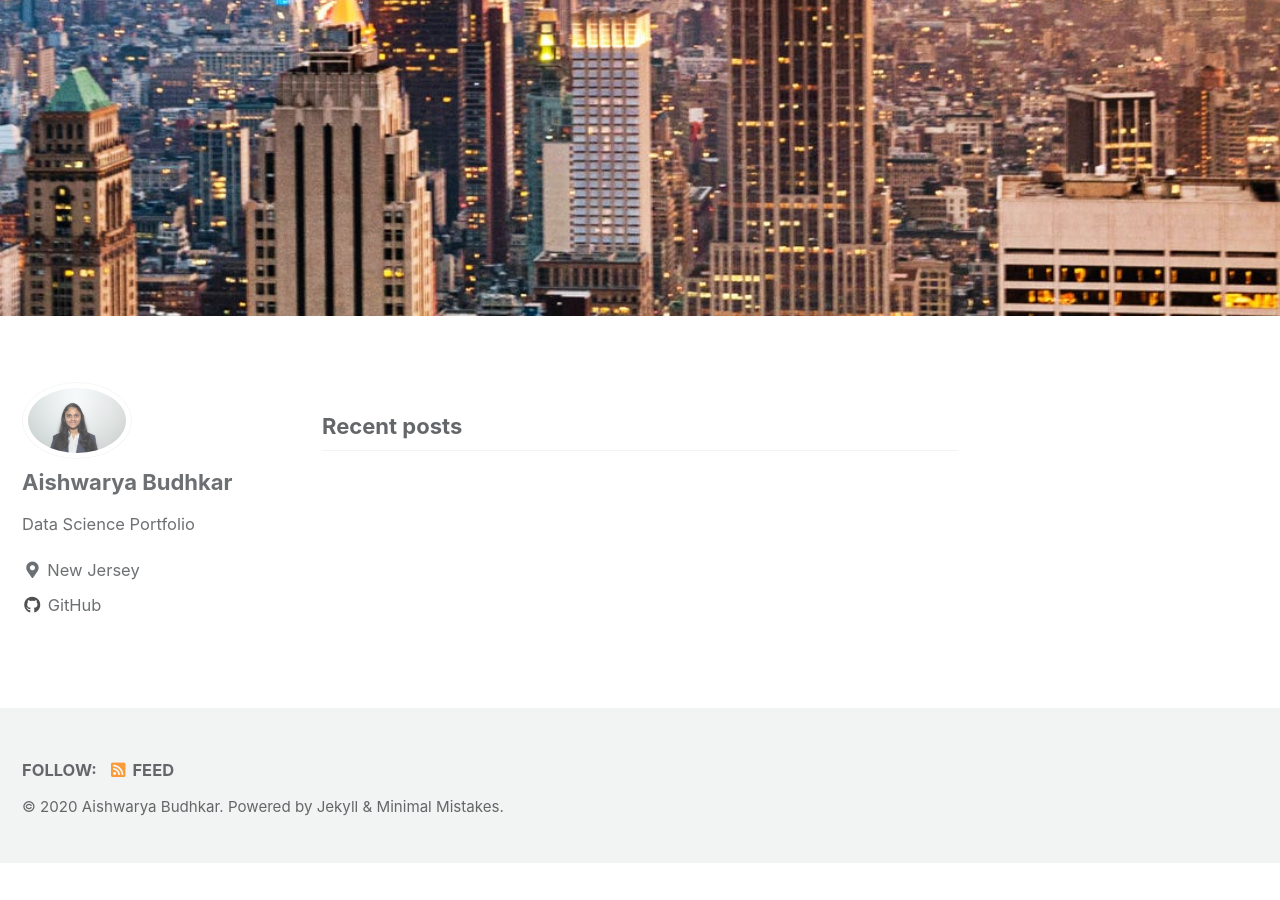
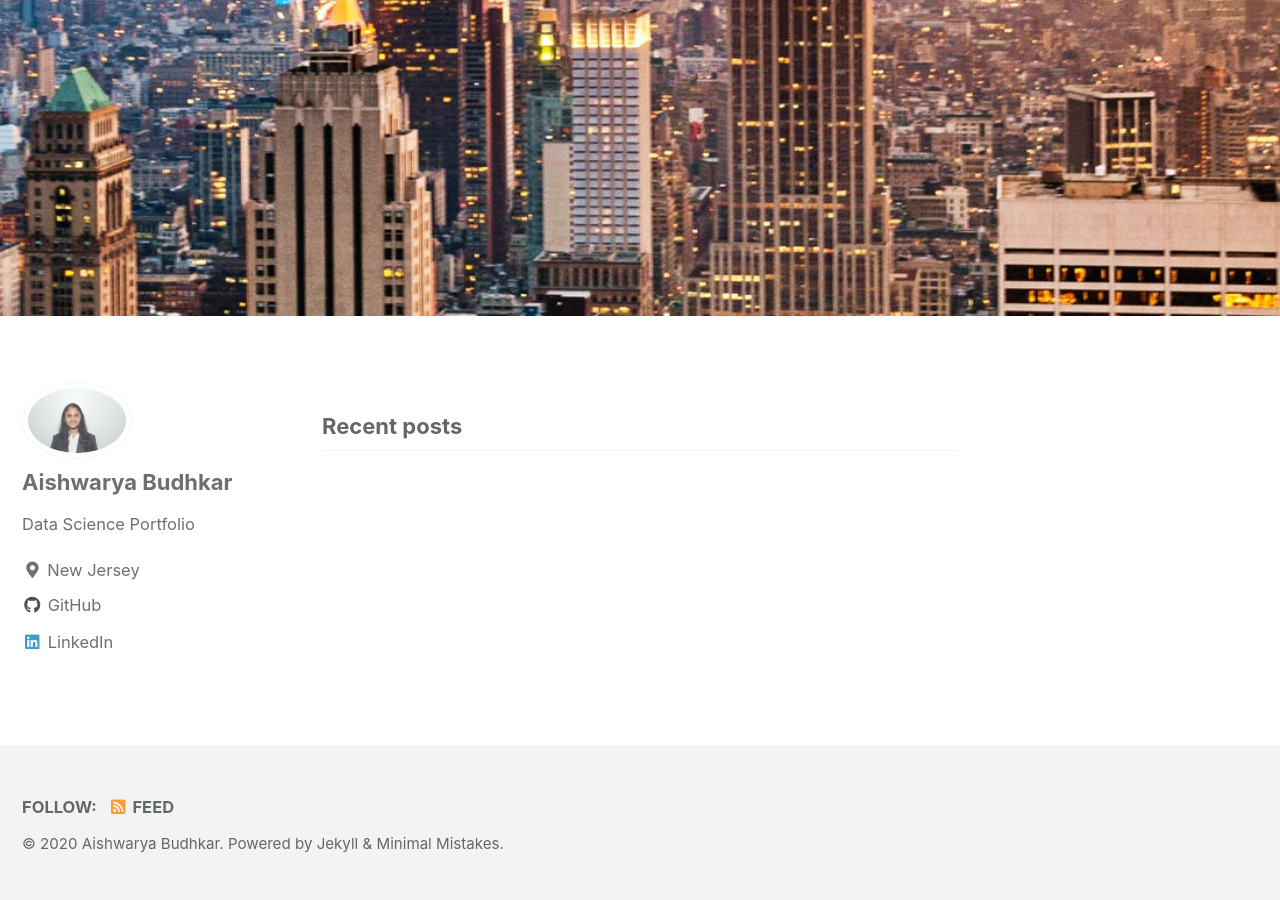
Before and after one commit to asbudhkar/asbudhkar.github.io, a Jekyll site: the page built from index.html, in a window 1280 px wide and 900 px high, scrolled down 733 px. Built offline with Jekyll 4.4.1, drawn with Linux system fonts in a browser that asks for light colours; cached includes are drawn as plain includes; the list of posts is cut into pages by our own code; before the commit the page ends 1596 px from its top, so only the background shows below that.

Commit message:
Corrected link

```diff
--- a/_config.yml
+++ b/_config.yml
@@ -114,6 +114,9 @@ author:
     - label: "GitHub"
       icon: "fab fa-fw fa-github"
       url: "https://github.com/asbudhkar/"
+    - label: "LinkedIn"
+      icon: "fab fa-fw fa-linkedin"
+      url: "https://linkedin.com/in/abudhkar/"
     - label: "Instagram"
       icon: "fab fa-fw fa-instagram"
       # url: "https://instagram.com/"
```
